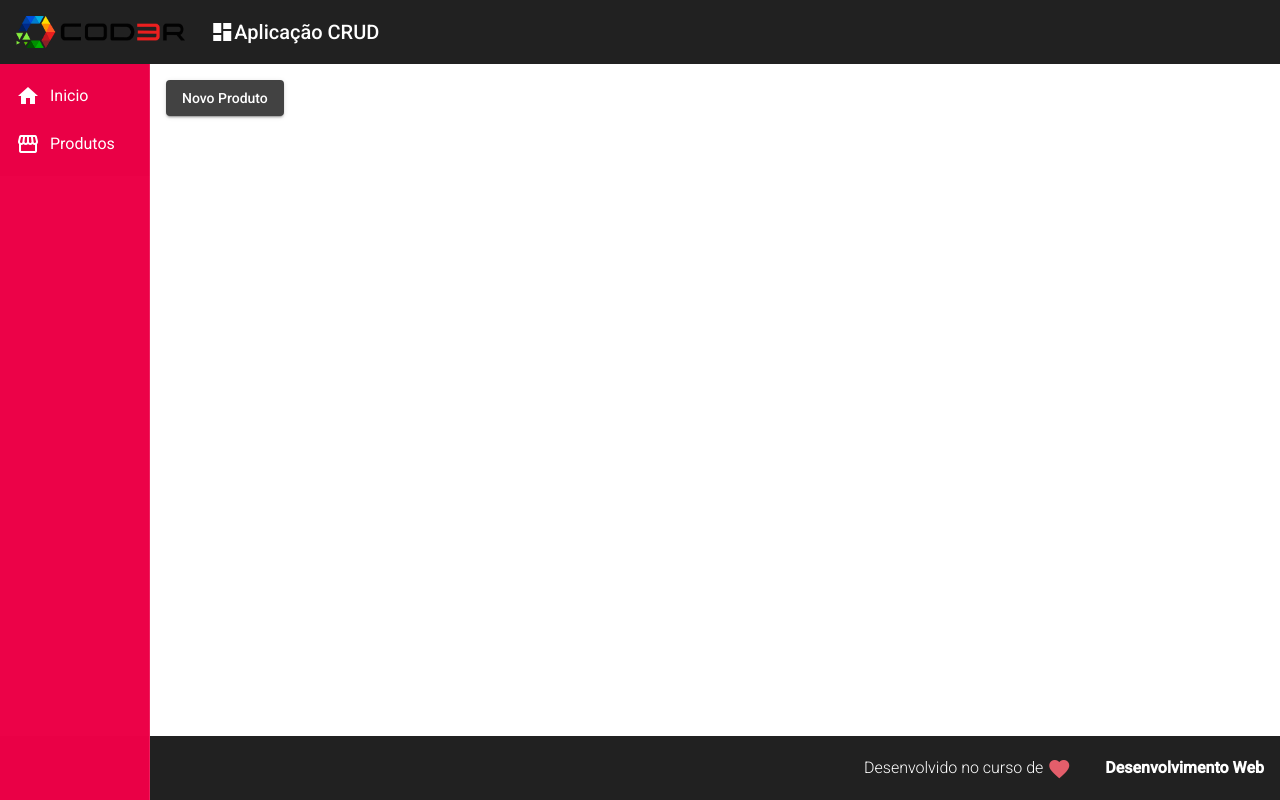
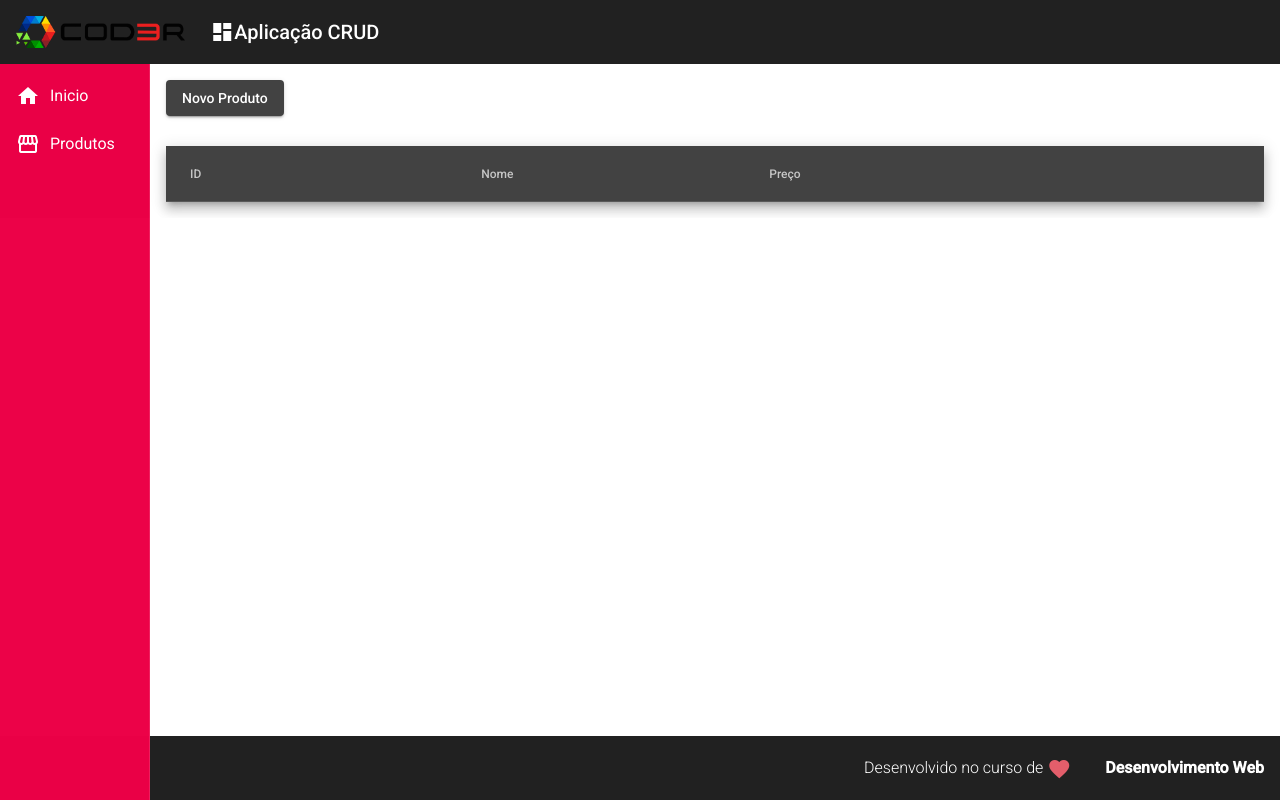
Before and after one commit to Wesleyantunesdc/Praticando_SistemaCadastroProdutos, an Angular app in the folder cadastroProdutos/: page /produtos in a window 1280 px wide. Built offline with nearby package versions, Linux system fonts and the light colour scheme.

Commit message:
Tabela de produtos

```diff
--- a/cadastroProdutos/src/app/app.module.ts
+++ b/cadastroProdutos/src/app/app.module.ts
@@ -24,6 +24,7 @@
 import {MatFormField, MatFormFieldModule} from '@angular/material/form-field';
 import {MatInputModule} from '@angular/material/input';
 import { ProductReadComponent } from './components/product/product-read/product-read.component';
+import {MatTableModule} from '@angular/material/table';
 
 @NgModule({
   declarations: [
@@ -50,7 +51,8 @@
     MatSnackBarModule,
     MatFormFieldModule,
     MatInputModule,
-    FormsModule
+    FormsModule,
+    MatTableModule
   ],
   providers: [],
   bootstrap: [AppComponent]
--- a/cadastroProdutos/src/app/components/product/product-read/product-read.component.css
+++ b/cadastroProdutos/src/app/components/product/product-read/product-read.component.css
@@ -0,0 +1,3 @@
+table {
+    width: 100%;
+  }
--- a/cadastroProdutos/src/app/components/product/product-read/product-read.component.html
+++ b/cadastroProdutos/src/app/components/product/product-read/product-read.component.html
@@ -1,5 +1,32 @@
-<ul>
+<!-- <ul>
     <li *ngFor="let product of products">
         {{product.id }} => {{product.name}}
     </li>
-</ul>
+</ul> -->
+<table mat-table [dataSource]="dataSource" class="mat-elevation-z8">
+
+    <!--- Note that these columns can be defined in any order.
+          The actual rendered columns are set as a property on the row definition" -->
+
+
+     <!-- Position Column -->
+     <ng-container matColumnDef="id">
+      <th mat-header-cell *matHeaderCellDef> ID </th>
+      <td mat-cell *matCellDef="let element"> {{element.id}} </td>
+    </ng-container>
+
+    <!-- Position Column -->
+    <ng-container matColumnDef="name">
+      <th mat-header-cell *matHeaderCellDef> Nome </th>
+      <td mat-cell *matCellDef="let element"> {{element.name}} </td>
+    </ng-container>
+
+    <!-- Name Column -->
+    <ng-container matColumnDef="price">
+      <th mat-header-cell *matHeaderCellDef> Preço </th>
+      <td mat-cell *matCellDef="let element"> {{element.price}} </td>
+    </ng-container>
+
+    <tr mat-header-row *matHeaderRowDef="displayedColumns"></tr>
+    <tr mat-row *matRowDef="let row; columns: displayedColumns;"></tr>
+  </table>
--- a/cadastroProdutos/src/app/components/product/product-read/product-read.component.ts
+++ b/cadastroProdutos/src/app/components/product/product-read/product-read.component.ts
@@ -7,15 +7,17 @@
   templateUrl: './product-read.component.html',
   styleUrls: ['./product-read.component.css']
 })
+
 export class ProductReadComponent implements OnInit {
-
-  products: Product[]
+  private products: Product[]
+  public dataSource = []
+  displayedColumns: string[] = ['id','name', 'price']
 
   constructor(private produtoService:ProductService) { }
 
   ngOnInit(): void {
-    this.products = this.produtoService.listar();
-    console.log(this.products)
+    this.products = this.produtoService.listar()
+    this.dataSource = this.products
   }
 
 }
```
